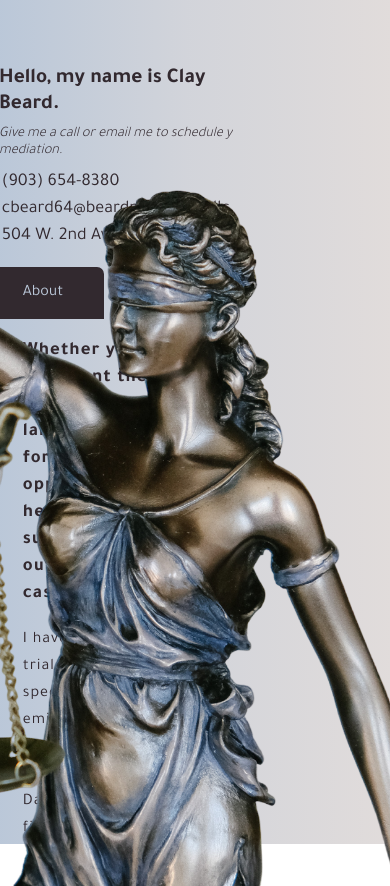
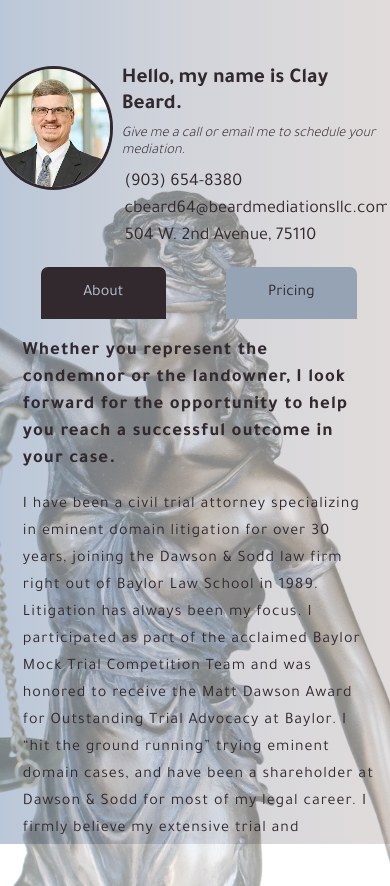
Before and after one commit to h-elliot/beard-mediations, a React (Create React App) app: page / in a window 390 px wide. Built offline with nearby package versions, Linux system fonts and the light colour scheme.

Commit message:
mobile version

```diff
--- a/src/App.css
+++ b/src/App.css
@@ -21,6 +21,8 @@ color: #326771
   color: #32292F;
   overflow: hidden;
   font-family: 'Tajawal', sans-serif;
+
+  transition: ease all 1s;
 }
 
 main {
--- a/src/components/Pricing.js
+++ b/src/components/Pricing.js
@@ -5,8 +5,7 @@ import Card from './Card.js';
 export default function Pricing() {
 	return (
 		<main className='Pricing-all'>
-			<article className='Pricing-article'>
-				<h3 className='Pricing-title'>Price List:</h3>
+			<h3 className='Pricing-title'>Pricing & Travel Fees</h3>
 			<ul className='Pricing-text'>
 				{' '}
 				{/* long */}
@@ -26,11 +25,10 @@ export default function Pricing() {
 					(lodging, plane tickets, etc.) outside 75 mile radius of Corsicana.
 				</li>
 				<li>
-						Specialized multi-day mediations for complex cases can be arranged
-						at either the home office or location of your choice.
+					Specialized multi-day mediations for complex cases can be arranged at
+					either the home office or location of your choice.
 				</li>
 			</ul>
-			</article>
 		</main>
 	);
 }
--- a/src/styles/About.css
+++ b/src/styles/About.css
@@ -20,5 +20,15 @@
 .About-p p {
 	padding: 0 5%;
 	margin-right: 6%;
+	max-height: fit-content;
+
+	overflow: scroll;
 
 }
+
+@media screen and (max-width: 1336px) {
+
+	.About-text {
+		max-width: 90%;
+	}
+}
--- a/src/styles/HeroImg.css
+++ b/src/styles/HeroImg.css
@@ -1,5 +1,4 @@
 .Hero-img-img {
-
 	width: auto;
 	height: 100%;
 
@@ -12,4 +11,20 @@
 	margin-top: 5vh;
 
 	z-index: 0;
+
+
+	transition: ease all 1s;
 }
+
+@media screen and (max-width: 1336px) {
+
+	.Hero-img-img {
+		/* position: static; */
+		display: block;
+		margin-left: auto;
+		margin-right: auto;
+		opacity: 40%;
+		transition: ease all 1s;
+		z-index: -10;
+	}
+}
--- a/src/styles/PageContent.css
+++ b/src/styles/PageContent.css
@@ -12,3 +12,10 @@
 
 	z-index: 4;
 }
+
+@media screen and (max-width: 1336px) {
+
+	.Page-content-all {
+		width: 95%;
+	}
+}
--- a/src/styles/Pricing.css
+++ b/src/styles/Pricing.css
@@ -1,21 +1,8 @@
-/* MAIN */
-
-.Pricing-all {
-	flex-basis: auto;
-	height: fit-content;
-	left: 0;
-	overflow: hidden;
-	margin: 1vh;
-	padding: 1.5%;
-
-	z-index: 4;
-}
-
 .Pricing-text {
 	margin: 0;
 	padding: 0 5vh;
 	text-align: left;
-	font-size: calc(9pt + 1vmin);
+	/* font-size: calc(9pt + 1vmin); */
 
 	letter-spacing: 1px;
 	line-height: 27px;
@@ -35,3 +22,11 @@
 	margin-right: 6%;
 
 }
+
+@media screen and (max-width: 1336px) {
+
+	.Pricing-text {
+		width: 95%;
+		max-width: 80vh;
+	}
+}
--- a/src/styles/TabComponent.css
+++ b/src/styles/TabComponent.css
@@ -8,10 +8,15 @@
 
 .Tab-Titles {
 	padding: 2vh 5vh;
+
+	background: #96a3b5 ;
+	color: #32292F;
+	border-radius: 7px 7px 0 0;
 }
 
 .Tab-Titles:hover {
-	background: #96a3b5;
+	background: #E7E1E0;
+	color: #32292F;
 	border-radius: 7px 7px 0 0;
 }
 
```
Lines whose indentation alone changed are shown as unchanged.
